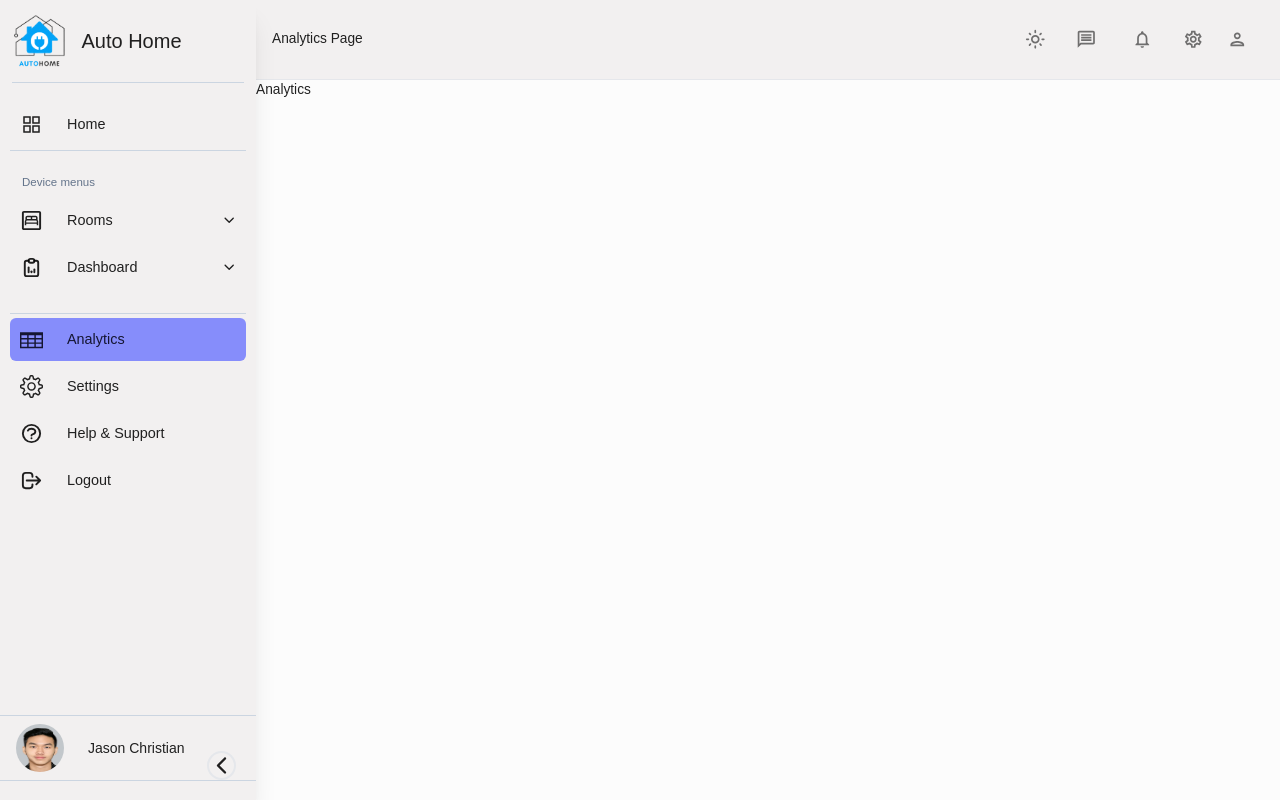
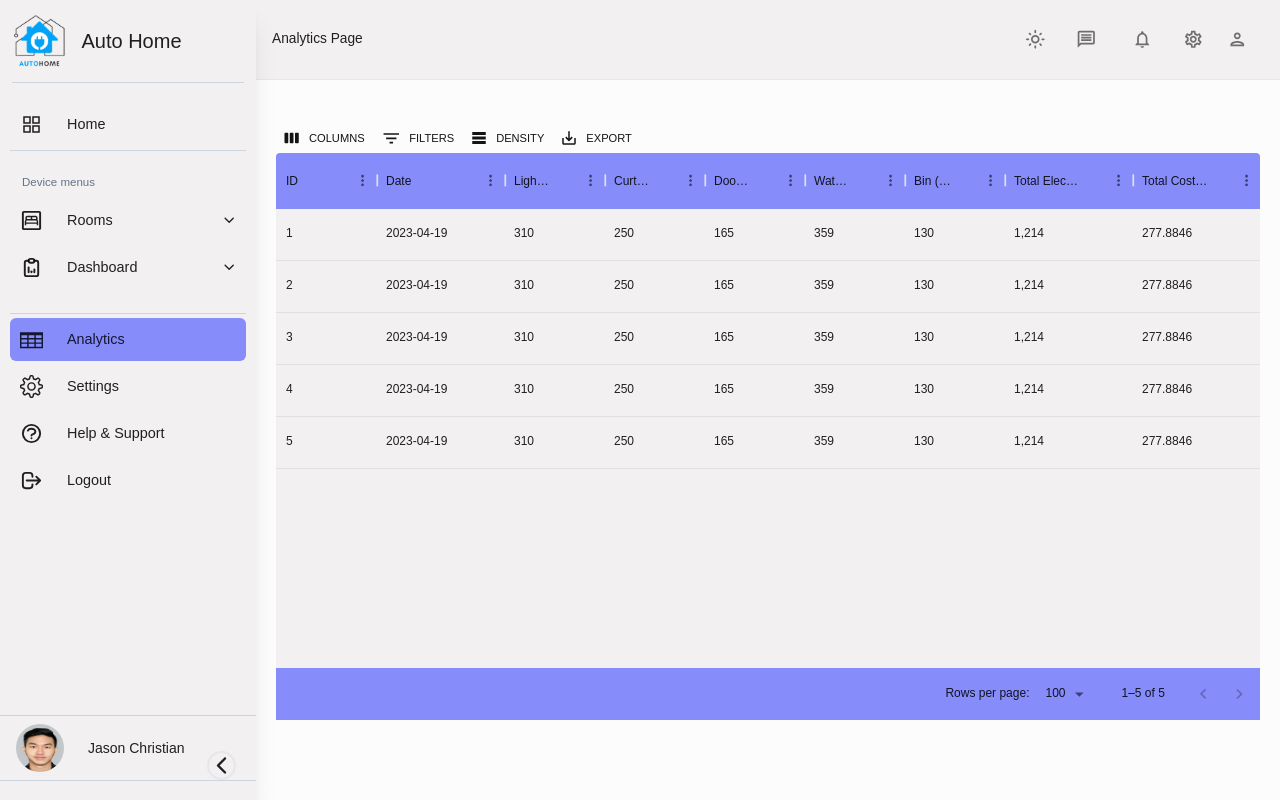
Before and after one commit to jasonchriscodes/Home-Automation-Manager, a React (Create React App) app in the folder frontend/: page /analytics in a window 1280 px wide. Built offline with nearby package versions, Linux system fonts and the light colour scheme.

Commit message:
chore: add table energy consumption

```diff
--- a/frontend/src/data/mockData.js
+++ b/frontend/src/data/mockData.js
@@ -2,56 +2,56 @@ export const mockDataExpenses = [
   {
     id: 1,
     date: "2023-04-19",
-    light: "310 W", // in W
-    curtain: "250 W",
-    door: "165 W",
-    watering: "359 W",
-    bin: "130 W",
-    totalElectricityPerDay: "1,214 W",
-    totalCostPerDay: "$277.8846", // daily charge $0.2289 /kwh
+    light: "310", // in W
+    curtain: "250",
+    door: "165",
+    watering: "359",
+    bin: "130",
+    totalElectricityPerDay: "1,214",
+    totalCostPerDay: "277.8846", // daily charge $0.2289 /kwh
   },
   {
     id: 2,
     date: "2023-04-19",
-    light: "310 W", // in W
-    curtain: "250 W",
-    door: "165 W",
-    watering: "359 W",
-    bin: "130 W",
-    totalElectricityPerDay: "1,214 W",
-    totalCostPerDay: "$277.8846", // daily charge $0.2289 /kwh
+    light: "310", // in W
+    curtain: "250",
+    door: "165",
+    watering: "359",
+    bin: "130",
+    totalElectricityPerDay: "1,214",
+    totalCostPerDay: "277.8846", // daily charge $0.2289 /kwh
   },
   {
     id: 3,
     date: "2023-04-19",
-    light: "310 W", // in W
-    curtain: "250 W",
-    door: "165 W",
-    watering: "359 W",
-    bin: "130 W",
-    totalElectricityPerDay: "1,214 W",
-    totalCostPerDay: "$277.8846", // daily charge $0.2289 /kwh
+    light: "310", // in W
+    curtain: "250",
+    door: "165",
+    watering: "359",
+    bin: "130",
+    totalElectricityPerDay: "1,214",
+    totalCostPerDay: "277.8846", // daily charge $0.2289 /kwh
   },
   {
     id: 4,
     date: "2023-04-19",
-    light: "310 W", // in W
-    curtain: "250 W",
-    door: "165 W",
-    watering: "359 W",
-    bin: "130 W",
-    totalElectricityPerDay: "1,214 W",
-    totalCostPerDay: "$277.8846", // daily charge $0.2289 /kwh
+    light: "310", // in W
+    curtain: "250",
+    door: "165",
+    watering: "359",
+    bin: "130",
+    totalElectricityPerDay: "1,214",
+    totalCostPerDay: "277.8846", // daily charge $0.2289 /kwh
   },
   {
     id: 5,
     date: "2023-04-19",
-    light: "310 W", // in W
-    curtain: "250 W",
-    door: "165 W",
-    watering: "359 W",
-    bin: "130 W",
-    totalElectricityPerDay: "1,214 W",
-    totalCostPerDay: "$277.8846", // daily charge $0.2289 /kwh
+    light: "310", // in W
+    curtain: "250",
+    door: "165",
+    watering: "359",
+    bin: "130",
+    totalElectricityPerDay: "1,214",
+    totalCostPerDay: "277.8846", // daily charge $0.2289 /kwh
   },
 ];
--- a/frontend/src/pages/Analytics.js
+++ b/frontend/src/pages/Analytics.js
@@ -1,7 +1,89 @@
-import React from "react";
+import { Box } from "@mui/material";
+import { DataGrid, GridToolbar } from "@mui/x-data-grid";
+import { tokens } from "./../theme";
+import { mockDataExpenses } from "./../data/mockData";
+import { useTheme } from "@mui/material";
 
 const Analytics = () => {
-  return <div>Analytics</div>;
+  const theme = useTheme();
+  const colors = tokens(theme.palette.mode);
+  const columns = [
+    { field: "id", headerName: "ID" },
+    { field: "date", headerName: "Date", flex: 0.5 },
+    {
+      field: "light",
+      headerName: "Light (in W)",
+    },
+    {
+      field: "curtain",
+      headerName: "Curtain (in W)",
+    },
+    {
+      field: "door",
+      headerName: "Door (in W)",
+    },
+    {
+      field: "watering",
+      headerName: "Watering (in W)",
+    },
+    {
+      field: "bin",
+      headerName: "Bin (in W)",
+    },
+    {
+      field: "totalElectricityPerDay",
+      headerName: "Total Electricity Per Day (in $)",
+      flex: 0.5,
+    },
+    {
+      field: "totalCostPerDay",
+      headerName: "Total Cost Per Day (in $)",
+      flex: 0.5,
+    },
+  ];
+
+  return (
+    <Box m="20px">
+      <Box
+        m="40px 0 0 0"
+        height="75vh"
+        sx={{
+          "& .MuiDataGrid-root": {
+            border: "none",
+          },
+          "& .MuiDataGrid-cell": {
+            borderBottom: "none",
+          },
+          "& .name-column--cell": {
+            color: colors.greenAccent[300],
+          },
+          "& .MuiDataGrid-columnHeaders": {
+            backgroundColor: colors.blueAccent[900],
+            borderBottom: "none",
+          },
+          "& .MuiDataGrid-virtualScroller": {
+            backgroundColor: colors.primary[400],
+          },
+          "& .MuiDataGrid-footerContainer": {
+            borderTop: "none",
+            backgroundColor: colors.blueAccent[900],
+          },
+          "& .MuiCheckbox-root": {
+            color: `${colors.greenAccent[200]} !important`,
+          },
+          "& .MuiDataGrid-toolbarContainer .MuiButton-text": {
+            color: `${colors.grey[100]} !important`,
+          },
+        }}
+      >
+        <DataGrid
+          rows={mockDataExpenses}
+          columns={columns}
+          components={{ Toolbar: GridToolbar }}
+        />
+      </Box>
+    </Box>
+  );
 };
 
 export default Analytics;
```
